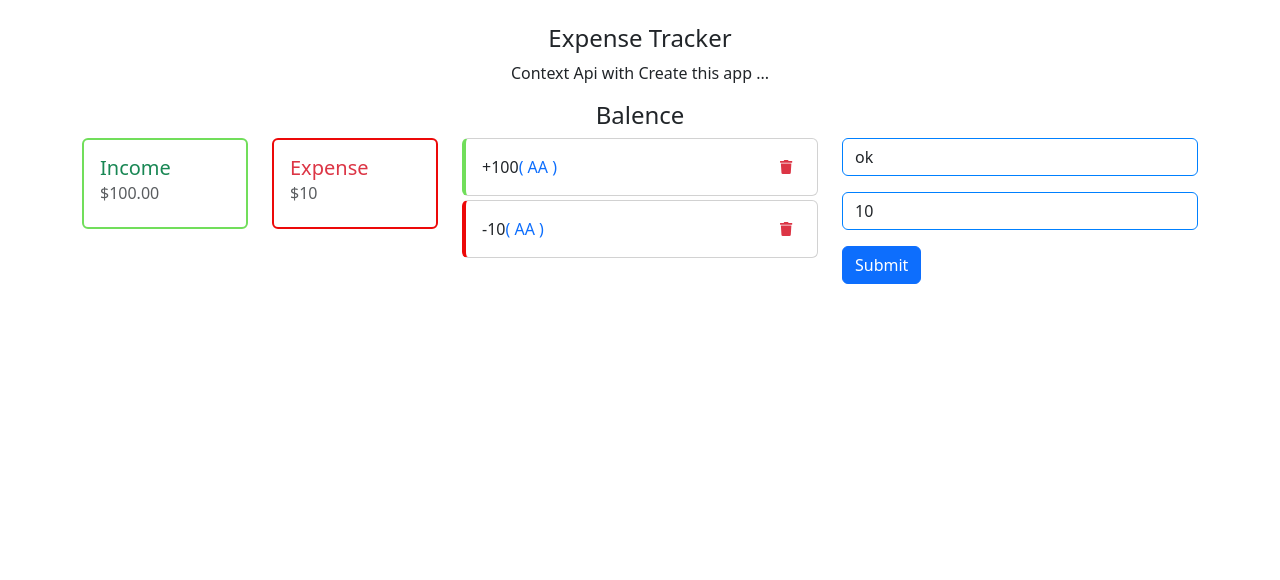
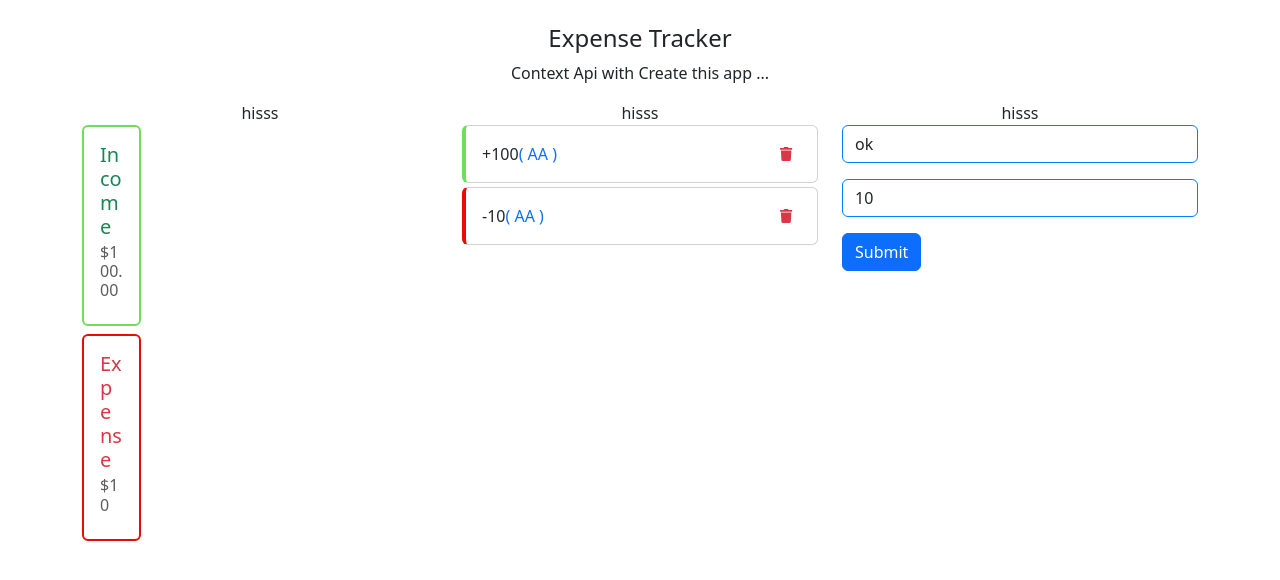
Before and after one commit to rajrachchh14/react-expensetracker, a React (Create React App) app: page / in a window 1280 px wide. Shown: the top 580 px of the page. Built offline with nearby package versions, Linux system fonts and the light colour scheme.

Commit message:
4 files modified

```diff
--- a/src/App.js
+++ b/src/App.js
@@ -14,7 +14,8 @@
         <div className="container mt-4">
           <h4 className="text-center mb-2">Expense Tracker </h4>
           <p className="text-center">Context Api with Create this app ... </p>
-          <Balence />
+          {/* <Balence /> */}
+
           <div className="row">
             <IncomeExpense />
             <TransactionList />
--- a/src/component/IncomeExpense.js
+++ b/src/component/IncomeExpense.js
@@ -18,6 +18,8 @@
   // console.log(income, 'f');
   return (
     <>
+      <div className="col-12 col-md-6 col-lg-4 mb-2">
+        <div className="text-center">hisss</div>
         <div className="col-12 col-md-6 col-lg-2 mb-2">
           <div className="card income">
             <div className="card-body">
@@ -35,6 +37,7 @@
             </div>
           </div>
         </div>
+      </div>
     </>
   );
 }
--- a/src/component/TransactionForm.js
+++ b/src/component/TransactionForm.js
@@ -19,6 +19,7 @@
   return (
     <>
       <div className="col-12 col-md-12 col-lg-4 pb-2">
+        <div className="text-center">hisss</div>
         <form onSubmit={onSubmit}>
           <div className="mb-3">
             <input
--- a/src/component/TransactionList.js
+++ b/src/component/TransactionList.js
@@ -14,6 +14,7 @@
   return (
     <>
       <div className="col-12 col-md-12 col-lg-4">
+        <div className="text-center">hisss</div>
         {transaction.map((item) => (
           <div
             key={item.id}
```
Lines whose indentation alone changed are shown as unchanged.
